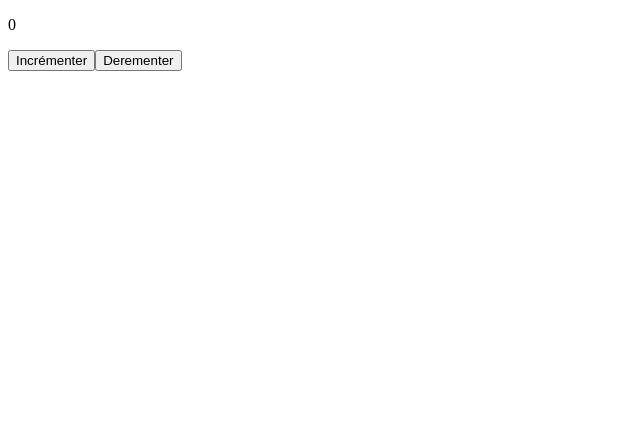
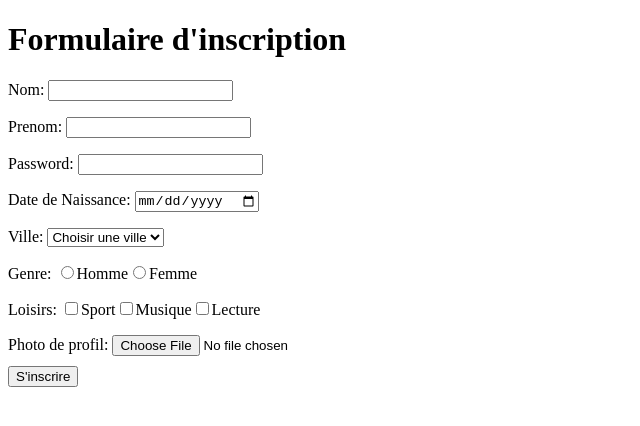
Before and after one commit to yasu19-dev/tpsreact, a React (Create React App) app: page / in a window 1280 px wide. Shown: the top 426 px of the page, without its empty margins (0-640 px from the left). Built offline with nearby package versions, Linux system fonts and the light colour scheme.

Commit message:
formulaire: Revision

```diff
--- a/src/App.jsx
+++ b/src/App.jsx
@@ -1,26 +1,12 @@
-import { Component } from "react"
+import Form from "./components/Form"
 
-class App extends Component {
-    constructor(props){
-        super(props);
-        this.state ={num:0};
-    }
-    inc = () => {
-        this.setState({num: this.state.num+1});
-    };
-    dec = () => {
-        this.setState({num: this.state.num-1});
-    };
-    render(){
-        return(
-            <div className="App">
-                <p>{this.state.num}</p>
-                <button onClick={this.inc}>Incrémenter</button>
-                <button onClick={this.dec}>Derementer</button>
-            </div>
+function App() {
+  return(
+    <div className="App">
+        <h1>Formulaire d'inscription</h1>
+        <Form/>
+    </div>
   )
-    }
-
 }
 
 export default App
--- /dev/null
+++ b/src/components/Form.jsx
@@ -0,0 +1,143 @@
+import { Fragment, useState } from "react"
+
+export default function Form(){
+    const [nom,setNom] = useState('');
+    const [prenom,setPrenom] = useState('');
+    const [password,setPassword] = useState('');
+    const [dateN,setDateN] = useState('');
+    const [ville,setVille] = useState('Tanger');
+    const [genre,setGenre] = useState('');
+    const [loisirs,setLoisirs] = useState([]);
+    const [photo, setPhoto] = useState(null);
+
+    // État pour stocker les données une fois le formulaire soumis
+  const [submittedData, setSubmittedData] = useState(null);
+
+    function handleLoisirs(e) {
+    const value = e.target.value;
+    if (e.target.checked) {
+      // Ajout : on crée un nouveau tableau avec l'ancienne valeur + la nouvelle
+      setLoisirs([...loisirs, value]);
+    } else {
+      // Suppression
+      setLoisirs(loisirs.filter((item) => item !== value));
+    }
+  }
+
+  function handleFileChange(e) {
+    // On récupère le premier fichier sélectionné
+    setPhoto(e.target.files[0]);
+  }
+
+    function handleSubmit(e){e.preventDefault();
+        setSubmittedData({
+            nom,
+            prenom,
+            password,
+            dateN,
+            ville,
+            genre,
+            loisirs,
+            photo,
+        });
+    };
+
+
+    return(
+        <Fragment>
+        <form onSubmit={handleSubmit}>
+            <p>
+            <label>Nom: </label>
+            <input type="text" name="nom" id="nom" onChange={(e)=>setNom(e.target.value)} />
+            </p>
+            <p>
+            <label>Prenom: </label>
+            <input type="text" name="Prenom" id="Prenom" onChange={(e)=>setPrenom(e.target.value)}  />
+            </p>
+            <p>
+            <label>Password: </label>
+            <input type="password" name="mdp" id="mdp" onChange={(e)=>setPassword(e.target.value)}  />
+            </p>
+            <p>
+            <label>Date de Naissance: </label>
+            <input type="date" name="dateN" id="dateN"  onChange={(e)=>setDateN(e.target.value)} />
+            </p>
+            <p>
+            <label>Ville: </label>
+            <select name="Ville" id="Ville" onChange={(e)=>setVille(e.target.value)} >
+                <option value="">Choisir une ville</option>
+                <option value="Tanger">Tanger</option>
+                <option value="Kenitra">Kenitra</option>
+                <option value="Casa">Casablanca</option>
+            </select>
+            </p>
+            <p>
+                <label >Genre: </label>
+                <input type="radio" name="genre" id="genre" value='homme' onChange={(e)=>setGenre(e.target.value)} />Homme
+                <input type="radio" name="genre" id="genre" value='femme'onChange={(e)=>setGenre(e.target.value)} />Femme
+            </p>
+            <p>
+                <label>Loisirs: </label>
+                <input type="checkbox" name="loisirs" id="" value='Sport' onChange={handleLoisirs}/>Sport
+                <input type="checkbox" name="loisirs" id="" value='Musique' onChange={handleLoisirs}/>Musique
+                <input type="checkbox" name="loisirs" id="" value='Lecture' onChange={handleLoisirs}/>Lecture
+            </p>
+            <div>
+          <label>Photo de profil: </label>
+          <input type="file" accept="image/*" onChange={handleFileChange} />
+        </div>
+
+        <div style={{ marginTop: "10px" }}>
+          <input type="submit" value="S'inscrire" />
+        </div>
+        </form>
+        {/* 4. Affichage conditionnel : Seulement si submittedData existe */}
+      {submittedData && (
+        <div>
+          <h2>Resultat:</h2>
+          <table border={1} style={{ borderCollapse: "collapse", width: "100%" }}>
+            <thead>
+              <tr>
+                <th>Nom</th>
+                <th>Prenom</th>
+                <th>Password</th>
+                <th>Date</th>
+                <th>Ville</th>
+                <th>Genre</th>
+                <th>Loisirs</th>
+                <th>Photo</th>
+              </tr>
+            </thead>
+            <tbody>
+              <tr>
+                <td>{submittedData.nom}</td>
+                <td>{submittedData.prenom}</td>
+                <td>{submittedData.password}</td>
+                <td>{submittedData.dateN}</td>
+                <td>{submittedData.ville}</td>
+                <td>{submittedData.genre}</td>
+                {/* On utilise join pour afficher le tableau proprement */}
+                <td>{submittedData.loisirs.join(", ")}</td>
+                {/* On affiche le nom du fichier s'il existe */}
+                <td>{submittedData.photo ? submittedData.photo.name : "Aucune"}</td>
+              </tr>
+            </tbody>
+          </table>
+
+          {/* Bonus: Si tu veux afficher l'image elle-même */}
+          {submittedData.photo && (
+             <div style={{marginTop: '10px'}}>
+                <p>Aperçu de la photo :</p>
+                <img
+                    src={URL.createObjectURL(submittedData.photo)}
+                    alt="Profil"
+                    width="100"
+                />
+             </div>
+          )}
+        </div>
+      )}
+        </Fragment>
+    )
+
+}
```
